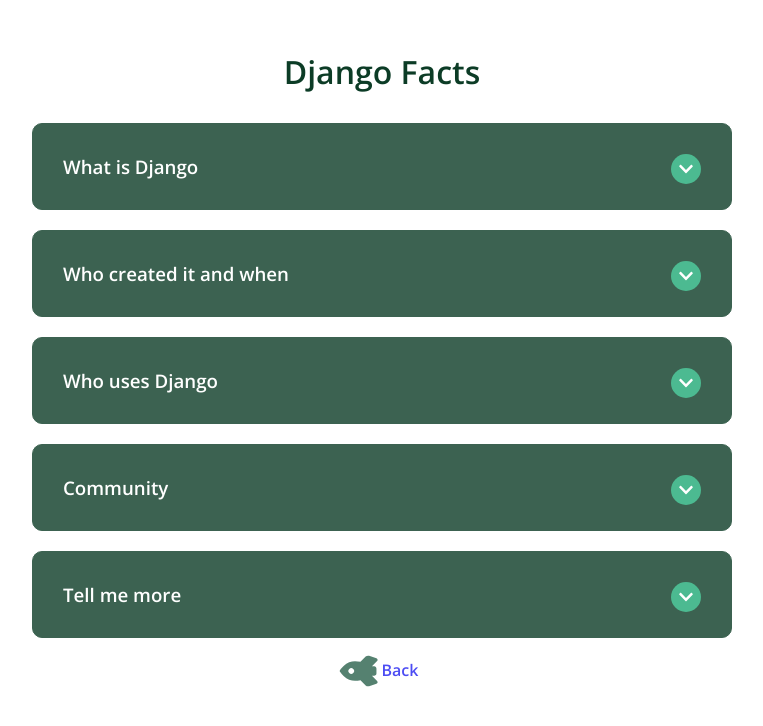
After one commit to jaumemy/50projects, a Django app: page /django_facts/ in a window 1280 px wide. The commit adds this page. Shown: the top 726 px of the page, without its empty margins (258-1021 px from the left). Run offline with Django 3.2, Linux system fonts and the light colour scheme.

Commit message:
12 - Django Facts

```diff
--- /dev/null
+++ b/projects/templates/projects/django_facts.html
@@ -0,0 +1,134 @@
+<!DOCTYPE html>
+{% load static %}
+<html lang="en" dir="ltr">
+  <head>
+    <meta charset="utf-8">
+    <title>Django Facts</title>
+    <link rel="stylesheet" href="https://use.fontawesome.com/releases/v5.15.1/css/all.css" integrity="sha384-vp86vTRFVJgpjF9jiIGPEEqYqlDwgyBgEF109VFjmqGmIY/Y4HV4d3Gp2irVfcrp" crossorigin="anonymous">
+    <script defer src="https://use.fontawesome.com/releases/v5.15.1/js/all.js" integrity="sha384-9/D4ECZvKMVEJ9Bhr3ZnUAF+Ahlagp1cyPC7h5yDlZdXs4DQ/vRftzfd+2uFUuqS" crossorigin="anonymous"></script>
+    <link rel="stylesheet" href="{% static 'css/django_facts.css' %}">
+  </head>
+  <body>
+
+    <h1>Django Facts</h1>
+
+    <div class="faq-container">
+
+      <div class="faq">
+        <h3 class="faq-title">
+          What is Django
+        </h3>
+        <p class="faq-text">
+          Django is a Python-based free and open-source web framework that
+          follows the model-template-views. <br>
+          Django's primary goal is to ease the creation of complex, database-driven websites
+          with as little code as posible. <br>
+          As they say: "Django,the web framework for perfectionists with deadlines".
+        </p>
+        <div class="rocketone">
+          <i class="fas fa-rocket" data-fa-transform="grow-80"></i>
+        </div>
+        <div class="rockettwo">
+          <i class="fas fa-rocket" data-fa-transform="grow-150"></i>
+        </div>
+        <button class="faq-toggle">
+          <i class="fas fa-chevron-down"></i>
+          <i class="fas fa-times"></i>
+        </button>
+      </div>
+
+      <div class="faq">
+        <h3 class="faq-title">
+          Who created it and when
+        </h3>
+        <p class="faq-text">
+          First release was in 21 July 2005, by Adrian Holovaty and Simon Wilson,
+          both journalists with web programming skills working at the Lawrence Journal-World,
+          in Kansas, United States.
+        </p>
+        <div class="rocketone">
+          <i class="fas fa-rocket" data-fa-transform="grow-80"></i>
+        </div>
+        <div class="rockettwo">
+          <i class="fas fa-rocket" data-fa-transform="grow-150"></i>
+        </div>
+        <button class="faq-toggle">
+          <i class="fas fa-chevron-down"></i>
+          <i class="fas fa-times"></i>
+        </button>
+      </div>
+
+      <div class="faq">
+        <h3 class="faq-title">
+          Who uses Django
+        </h3>
+        <p class="faq-text">
+          Some sites that use Django are The Washington Post, Instagram, Spotify,
+          Youtube, Dropbox, Prezi or the NASA official website.
+        </p>
+        <div class="rocketone">
+          <i class="fas fa-rocket" data-fa-transform="grow-80"></i>
+        </div>
+        <div class="rockettwo">
+          <i class="fas fa-rocket" data-fa-transform="grow-150"></i>
+        </div>
+        <button class="faq-toggle">
+          <i class="fas fa-chevron-down"></i>
+          <i class="fas fa-times"></i>
+        </button>
+      </div>
+
+      <div class="faq">
+        <h3 class="faq-title">
+          Community
+        </h3>
+        <p class="faq-text">
+          There is a semiannual conference for Django developers and users, named "DjangoCon",
+          that has been held since September 2008, usually in Europe, but also in the United States. <br>
+          Django has spawned user groups and meetups around the world,
+          the most notable group is the Django Girls organization, which began in Poland but now has had events in 91 countries.
+        </p>
+        <div class="rocketone">
+          <i class="fas fa-rocket" data-fa-transform="grow-80"></i>
+        </div>
+        <div class="rockettwo">
+          <i class="fas fa-rocket" data-fa-transform="grow-150"></i>
+        </div>
+        <button class="faq-toggle">
+          <i class="fas fa-chevron-down"></i>
+          <i class="fas fa-times"></i>
+        </button>
+      </div>
+
+      <div class="faq">
+        <h3 class="faq-title">
+          Tell me more
+        </h3>
+        <p class="faq-text">
+          Django is named after the jazz guitarist and composer
+          <a href="https://en.wikipedia.org/wiki/Django_Reinhardt">Django Reindhart</a>. <br>
+          You can find more info in the <a href="https://www.djangoproject.com/">Official Django Website</a>
+          or the <a href="https://en.wikipedia.org/wiki/Django_(web_framework)"> Wikipedia Page</a>.
+        </p>
+        <div class="rocketone">
+          <i class="fas fa-rocket" data-fa-transform="grow-80"></i>
+        </div>
+        <div class="rockettwo">
+          <i class="fas fa-rocket" data-fa-transform="grow-150"></i>
+        </div>
+        <button class="faq-toggle">
+          <i class="fas fa-chevron-down"></i>
+          <i class="fas fa-times"></i>
+        </button>
+      </div>
+
+      <div class="rocketback">
+        <i class="fas fa-rocket" data-fa-transform="grow-20"></i>
+        <a href="{% url 'projects:index' %}">Back</a>
+      </div>
+
+    </div>
+
+    <script src="{% static 'js/django_facts.js' %}"></script>
+  </body>
+</html>
--- a/projects/urls.py
+++ b/projects/urls.py
@@ -17,5 +17,5 @@ urlpatterns = [
     path('sound_board/', views.sound_board, name='sound_board'),
     path('dad_jokes/', views.dad_jokes, name='dad_jokes'),
     path('event_keycodes/', views.event_keycodes, name='event_keycodes'),
-
+    path('django_facts/', views.django_facts, name='django_facts'),
 ]
--- a/projects/views.py
+++ b/projects/views.py
@@ -37,3 +37,6 @@ def dad_jokes(request):
 
 def event_keycodes(request):
     return render(request,"projects/event_keycodes.html")
+
+def django_facts(request):
+    return render(request,"projects/django_facts.html")
--- /dev/null
+++ b/static/css/django_facts.css
@@ -0,0 +1,181 @@
+@import url('https://fonts.googleapis.com/css2?family=Open+Sans:wght@400;600&display=swap');
+
+* {
+  box-sizing: border-box;
+}
+
+body {
+  font-family: "Open Sans", sans-serif;
+  background-color: #fff;
+}
+
+h1 {
+  margin: 50px 0 30px;
+  text-align: center;
+  color: #0C3C26;
+  font-weight: bold;
+}
+
+p {
+  line-height: 1.6;
+}
+
+a {
+  text-decoration: none;
+  z-index: 1;
+  font-weight: bold;
+}
+
+a:visited {
+  color: #0C3C26;
+}
+
+.faq-container {
+  max-width: 700px;
+  margin: 0 auto;
+}
+
+.faq {
+  background-color: #0C3C26;
+  opacity: 0.8;
+  border: 1px solid #0C3C26;
+  border-radius: 10px;
+  margin: 20px 0;
+  padding: 30px;
+  position: relative;
+  overflow: hidden;
+  transition: 0.3s ease;
+  color: #fff;
+}
+
+.faq.active {
+  background-color: #edfcf7;
+  box-shadow: 0 3px 6px rgba(0, 0, 0, 0.1), 0 3px 6px rgba(0, 0, 0, 0.1);
+}
+
+/* .faq.active::before,
+.faq.active::after {
+  font-family: 'Font Awesome 5 Free';
+  font-weight: 400;
+  content: "\f135";
+  color: #0C3C26;
+  font-size: 7rem;
+  position: absolute;
+  opacity: 0.2;
+  top: 20px;
+  left: 20px;
+  z-index: 0;
+} */
+
+.rocketone {
+  display: none;
+}
+
+.faq.active .rocketone {
+  display: block;
+  color: #0C4B33;
+  opacity: 0.2;
+  position: absolute;
+  top: 60px;
+  left: 40px;
+  z-index: -1;
+  transform: rotateZ(-45deg);
+}
+
+.rockettwo {
+  display: none;
+}
+
+.faq.active .rockettwo {
+  display: block;
+  color: #41b085;
+  opacity: 0.4;
+  position: absolute;
+  top: 77px;
+  left: 300px;
+  z-index: -1;
+  transform: rotateZ(-0deg);
+}
+
+.rocketback {
+  color: #0C4B33;
+  opacity: 0.7;
+  position: relative;
+  display: flex;
+  justify-content: center;
+  margin-top: 25px;
+}
+
+.rocketback .fa-rocket {
+  transform: rotateZ(-135deg);
+}
+
+.rocketback a{
+  transform: translate(10px, -4px);
+}
+
+/* .faq.active::before {
+  color: #44B78B;
+  top: -10px;
+  left: -30px;
+  transform: rotateY(-180deg);
+} */
+
+.faq-title {
+  margin: 0 35px 0 0;
+}
+
+.faq.active .faq-title {
+  color: black;
+}
+
+.faq-text {
+  display: none;
+  margin: 30px 0 0;
+}
+
+.faq.active .faq-text {
+  display: block;
+  color: black;
+}
+
+.faq-toggle {
+  background-color: #20AA76;
+  border: 0;
+  border-radius: 50%;
+  cursor: pointer;
+  display: flex;
+  align-items: center;
+  justify-content: center;
+  font-size: 16px;
+  padding: 0;
+  position: absolute;
+  top: 30px;
+  right: 30px;
+  height: 30px;
+  width: 30px;
+  color: #fff;
+}
+
+.faq-toggle:focus {
+  outline: 0;
+}
+
+.faq-toggle .fa-times {
+  display: none;
+}
+
+.faq.active .faq-toggle .fa-times {
+  color: #fff;
+  display: block;
+}
+
+.faq.active .faq-toggle .fa-chevron-down {
+  display: none;
+}
+
+.faq.active .faq-toggle {
+  background-color: #20AA76;
+  color: #fff;
+  opacity: 0.7;
+}
--- /dev/null
+++ b/static/js/django_facts.js
@@ -0,0 +1,8 @@
+const toggles = document.querySelectorAll('.faq-toggle')
+
+
+toggles.forEach(toggle => {
+  toggle.addEventListener('click', () => {
+    toggle.parentNode.classList.toggle('active')
+  })
+})
--- a/templates/index.html
+++ b/templates/index.html
@@ -35,6 +35,8 @@
       <a href="{% url 'projects:dad_jokes' %}" class="link">10 - Dad Jokes</a>
       <p></p>
       <a href="{% url 'projects:event_keycodes' %}" class="link">11 - Event Keycodes</a>
+      <p></p>
+      <a href="{% url 'projects:django_facts' %}" class="link">12 - Django Facts</a>
 
 
     </div>
```
